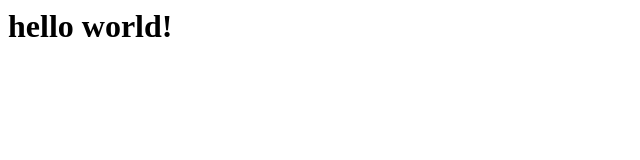
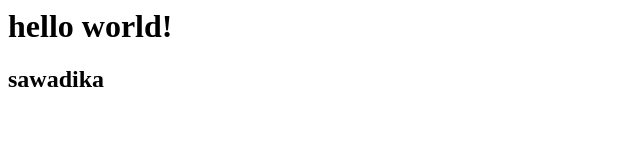
Before and after one commit to chinaNewB/myweb, a plain HTML site: page index.html in a window 1280 px wide. Shown: the whole page, without its empty margins (0-640 px from the left). Drawn offline with Linux system fonts and the light colour scheme.

Commit message:
Update index.html

```diff
--- a/index.html
+++ b/index.html
@@ -1 +1,2 @@
 <h1>hello world!</h1>
+<h2>sawadika</h2>
```
